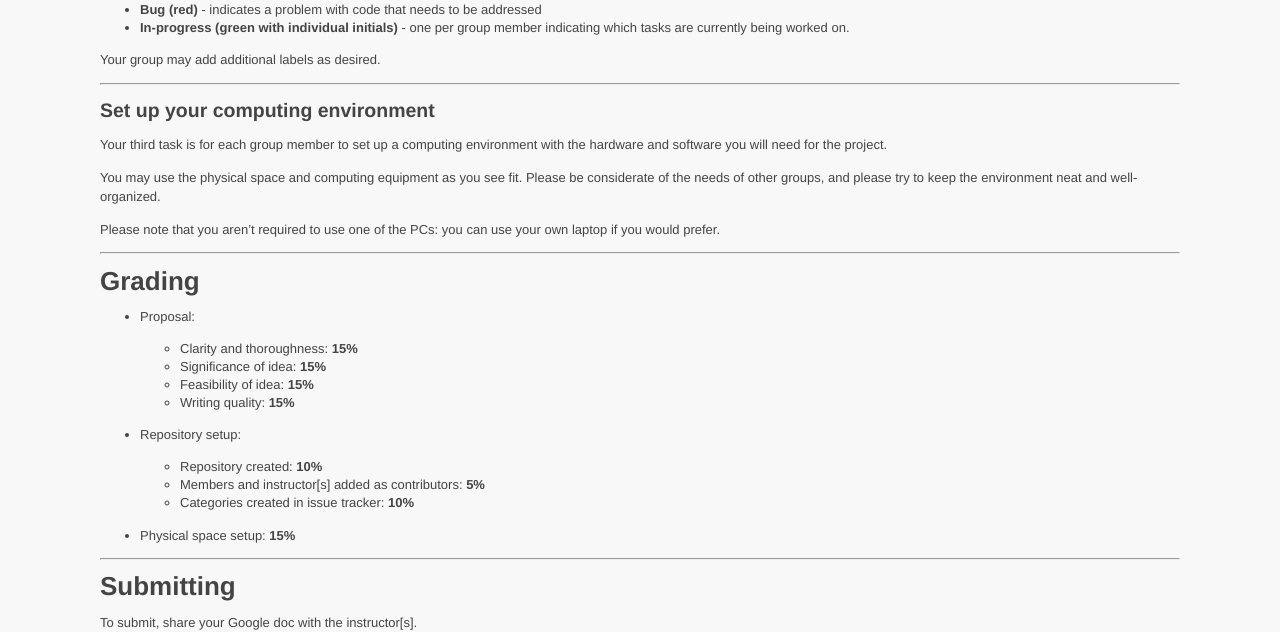
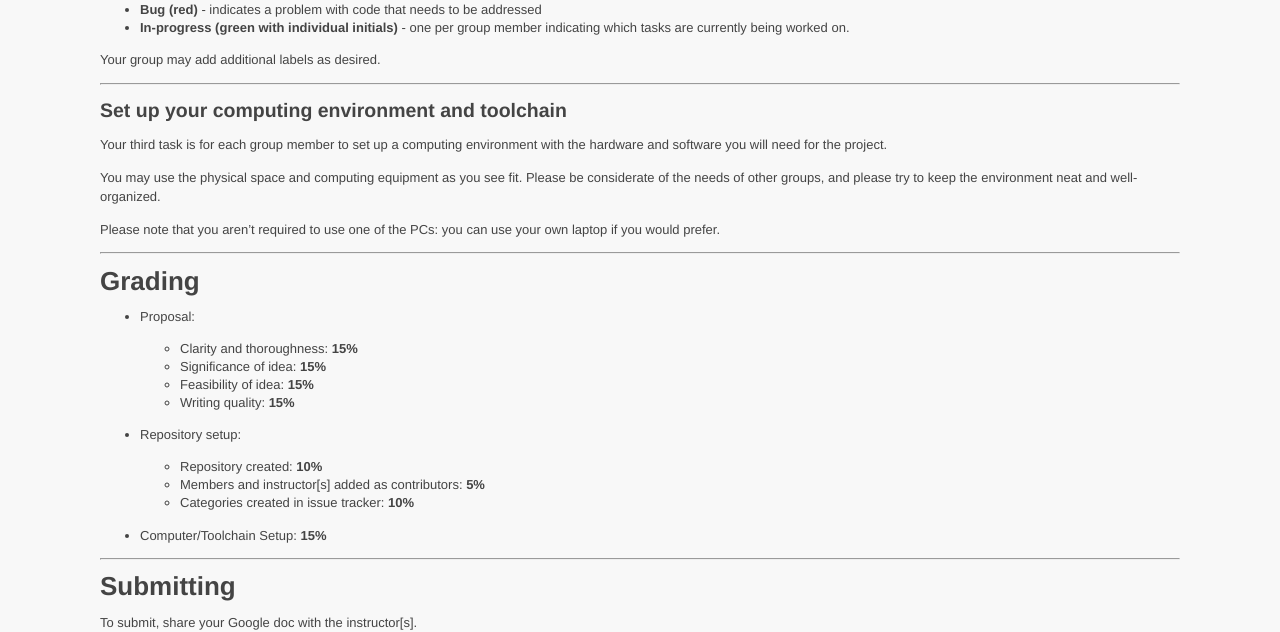
Before and after one commit to ycpcs/cs481-fall2020, a Jekyll site: the page built from assign/assign01.md, in a window 1280 px wide. Shown: the part 703-1335 px from the top of the page. Built offline with Jekyll 4.4.1, drawn with Linux system fonts in a browser that asks for light colours.

Commit message:
fixed syllabus

```diff
--- a/assign/assign01.md
+++ b/assign/assign01.md
@@ -59,7 +59,7 @@ Your group may add additional labels as desired.
 
 
 
-## Set up your computing environment
+## Set up your computing environment and toolchain
 
 Your third task is for each group member to set up a computing environment with the hardware and software you will need for the project.
 
@@ -86,7 +86,7 @@ Please note that you aren't required to use one of the PCs: you can use your own
   - Members and instructor[s] added as contributors: **5%**
   - Categories created in issue tracker: **10%**
 
-* Physical space setup: **15%**
+* Computer/Toolchain Setup: **15%**
 
 --- --- --- --- --- --- --- --- --- --- --- --- --- --- --- --- --- --- --- --- --- --- --- ---
 
```
